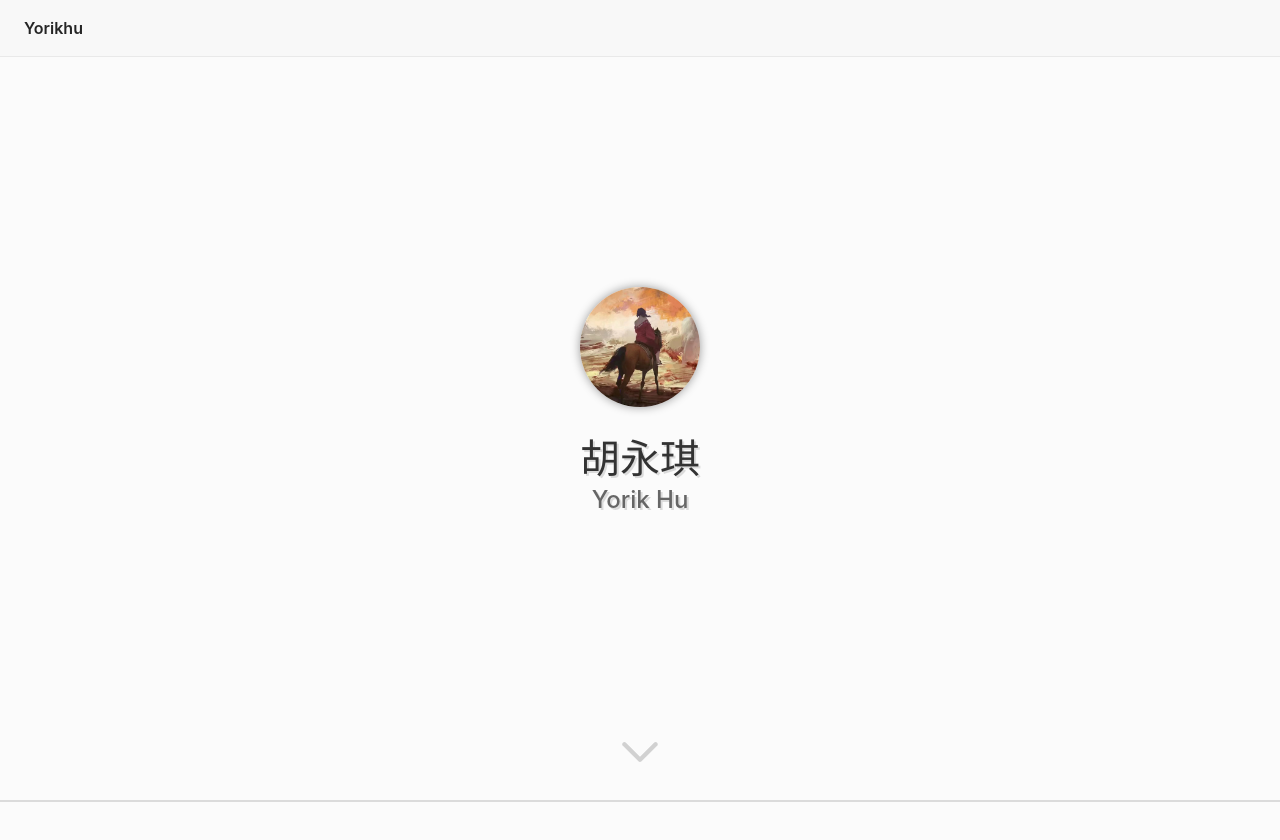
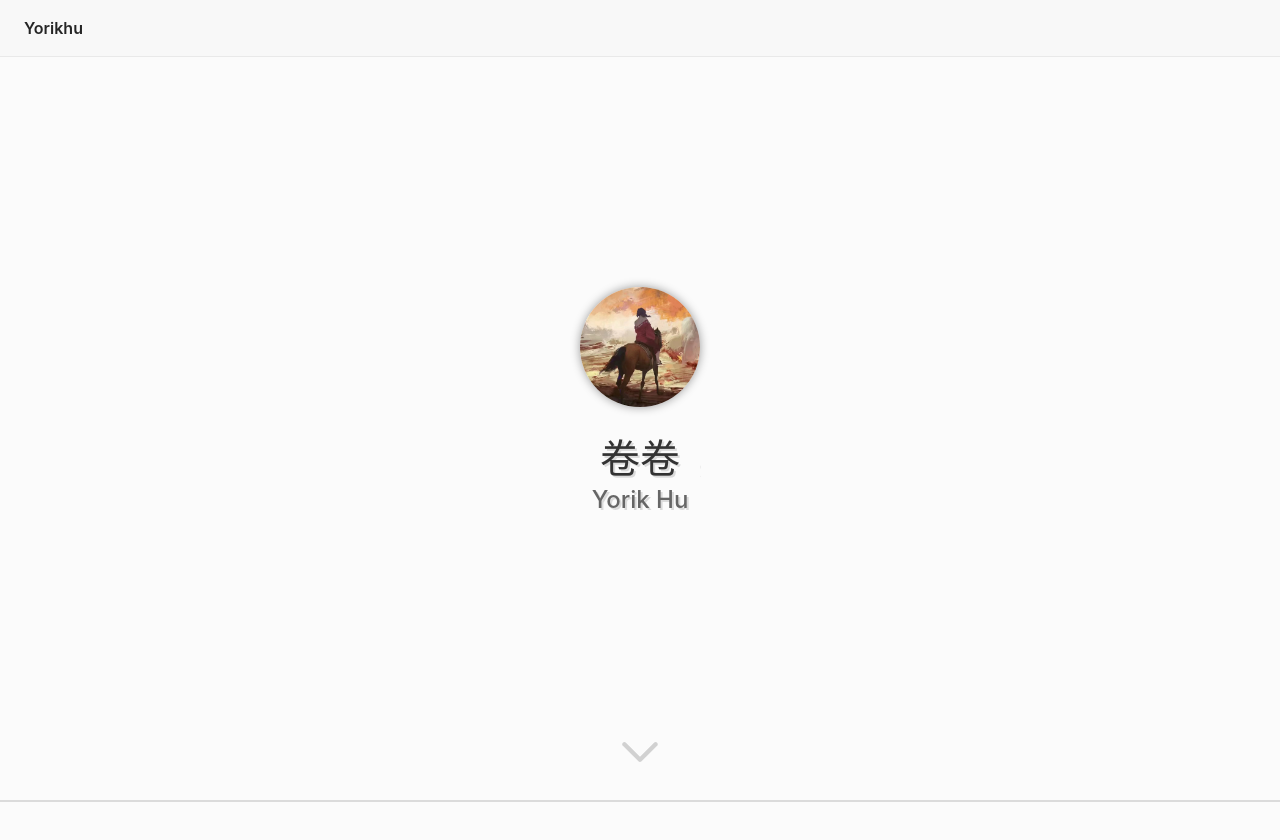
Before and after one commit to yorikhu/yorikhu-intro, a Next.js app: page /home in a window 1280 px wide. Shown: the top 840 px of the page. Built offline with nearby package versions, Linux system fonts and the light colour scheme.

Commit message:
feat: modify name

```diff
--- a/src/app/home/page.module.scss
+++ b/src/app/home/page.module.scss
@@ -13,6 +13,43 @@
     justify-content: center;
     align-items: center;
     flex-direction: column;
+
+    .name-wrapper {
+      position: relative;
+      width: 100%;
+
+      &:hover .nick {
+        transform: translateX(-80%);
+        opacity: 0;
+      }
+
+      .nick {
+        position: absolute;
+        left: 0;
+        top: 0;
+        width: 100%;
+        background: #fbfbfb;
+        text-align: center;
+        animation: hidden 0.4s ease-in-out;
+        transition: all 0.4s;
+      }
+
+      .real {
+        text-align: center;
+      }
+
+      @keyframes hidden {
+        from {
+          opacity: 0;
+          transform: translateX(80%);
+        }
+
+        to {
+          opacity: 1;
+          transform: translateX(0);
+        }
+      }
+    }
 
     h2 {
       margin: 0;
--- a/src/app/home/page.tsx
+++ b/src/app/home/page.tsx
@@ -9,7 +9,10 @@ export default function Home() {
           <div className={styles['avatar']}>
             <Image priority={true} width={120} height={120} src='/yorikhu/avatar.jpg' alt='' />
           </div>
-          <h2>胡永琪</h2>
+          <div className={styles['name-wrapper']}>
+            <h2 className={styles['nick']}>卷卷</h2>
+            <h2 className={styles['real']}>胡永琪</h2>
+          </div>
           <h3>Yorik Hu</h3>
         </div>
         <div className={styles['drop-down-tips']}>
```
